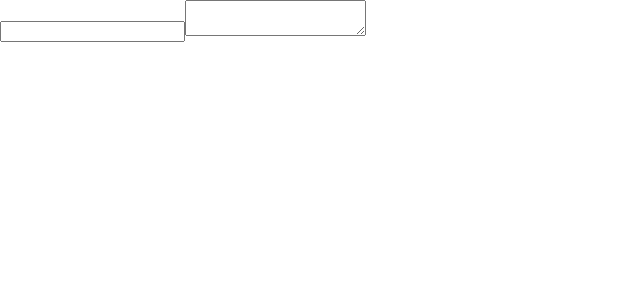
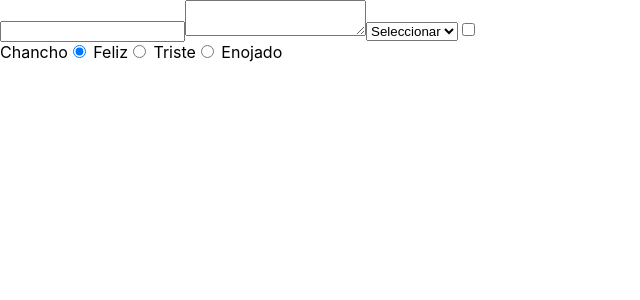
Before and after one commit to adrian1426/ReactJS_FormControlledUncontrolled, a React (Create React App) app: page / in a window 1280 px wide. Shown: the top 300 px of the page, without its empty margins (0-640 px from the left). Built offline with nearby package versions, Linux system fonts and the light colour scheme.

Commit message:
Controlando select,checkbox y radiobuttons

```diff
--- a/src/App.js
+++ b/src/App.js
@@ -2,16 +2,20 @@ import { useState } from 'react';
 
 const initialState = {
   normal: '',
-  texto: ''
+  texto: '',
+  lenguaje: '',
+  check: false,
+  estado: 'feliz'
 };
 
 const App = () => {
   const [value, setValue] = useState(initialState);
 
   const handleChange = e => {
+    const { name, type, checked, value: valor } = e.target;
     setValue({
       ...value,
-      [e.target.name]: e.target.value
+      [name]: type === 'checkbox' ? checked : valor
     });
   };
 
@@ -29,6 +33,48 @@ const App = () => {
         value={value.texto}
         onChange={handleChange}
       />
+
+      <select value={value.lenguaje} name='lenguaje' onChange={handleChange}>
+        <option value=''>Seleccionar</option>
+        <option value='react'>React JS</option>
+        <option value='angula'>Angula</option>
+        <option value='vue'>VUE</option>
+      </select>
+
+      <input
+        type='checkbox'
+        name='check'
+        onChange={handleChange}
+        checked={value.check}
+      />
+
+      <div>
+        <label>Chancho</label>
+        <input
+          onChange={handleChange}
+          type='radio'
+          value='feliz'
+          name='estado'
+          checked={value.estado === 'feliz'}
+        /> Feliz
+
+        <input
+          onChange={handleChange}
+          type='radio'
+          value='triste'
+          name='estado'
+          checked={value.estado === 'triste'}
+        /> Triste
+
+        <input
+          onChange={handleChange}
+          type='radio'
+          value='enojado'
+          name='estado'
+          checked={value.estado === 'enojado'}
+        /> Enojado
+
+      </div>
     </div>
   );
 };
```
